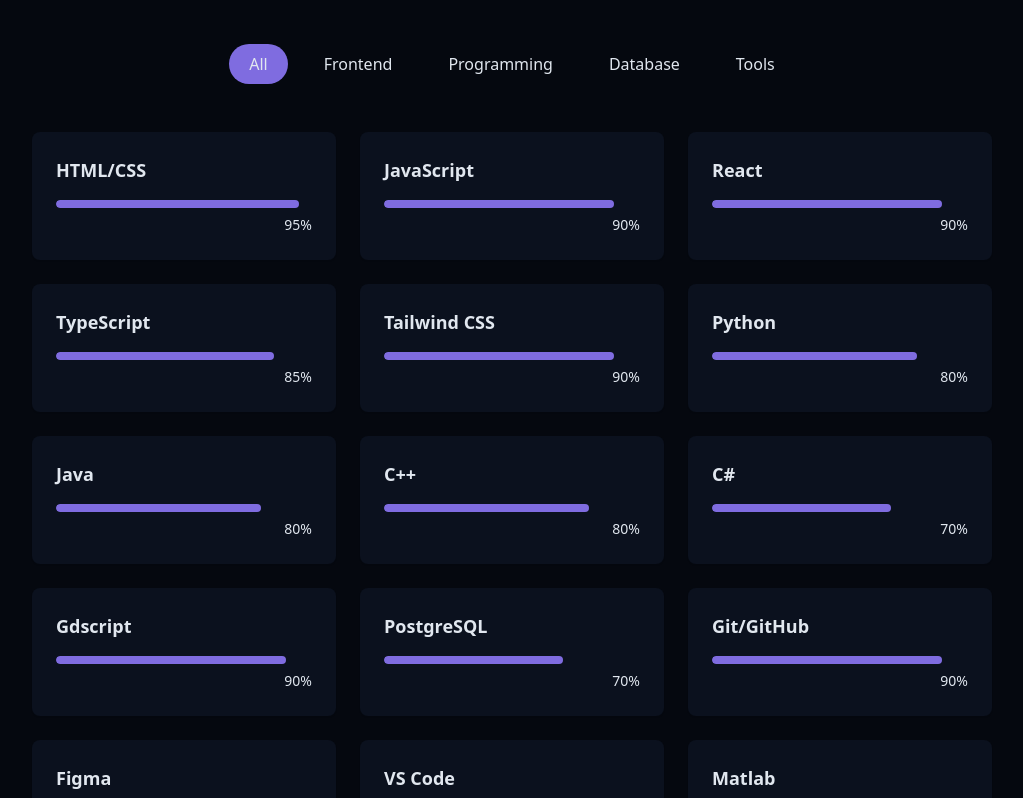
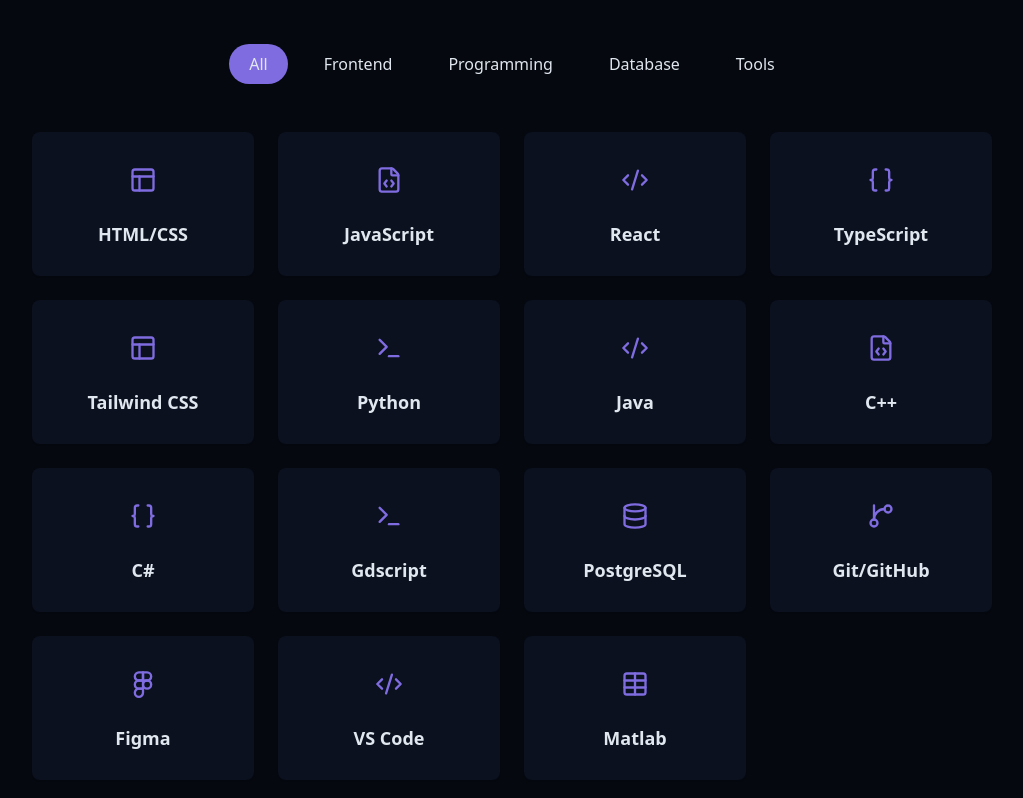
Before and after one commit to PawanH24/Portfolio, a React (Vite) app: page / in a window 1280 px wide. Shown: the part 1742-2540 px from the top of the page, without its empty margins (128-1151 px from the left). Built offline with nearby package versions, Linux system fonts and the light colour scheme.

Commit message:
Updated Footer,Hero and Skill Section
Fixed footer Github link, Update Hero section short <p> and redesigned Skill section with more proffesional design and removed progress bar % desing.

```diff
--- a/src/components/FooterSection.jsx
+++ b/src/components/FooterSection.jsx
@@ -35,17 +35,11 @@ export function FooterSection() {
               design. Let's build something extraordinary together.
             </p>
             <div className="flex items-center gap-4">
-              <SocialLink href="#" label="GitHub">
+              <SocialLink href="https://github.com/PawanH24" label="GitHub">
                 <Github />
               </SocialLink>
               <SocialLink href="#" label="LinkedIn">
                 <Linkedin />
-              </SocialLink>
-              <SocialLink href="#" label="Twitter">
-                <Twitter />
-              </SocialLink>
-              <SocialLink href="#" label="Instagram">
-                <Instagram />
               </SocialLink>
             </div>
           </div>
--- a/src/components/HeroSection.jsx
+++ b/src/components/HeroSection.jsx
@@ -21,9 +21,9 @@ export const HeroSection = () => {
           </h1>
 
           <p className="text-lg md:text-xl text-muted-foreground max-2-2xl mx-auto opacity-0 animate-fade-in-delay-3">
-            I create stellar web experiences with modern technologies.
-            Specializing in front-end development, I build interfaces that are
-            both beautiful and functional.
+            I work on building and improving software applications using modern
+            technologies, with a focus on functionality, clarity, and real-world
+            usability.
           </p>
 
           <div className="pt-4 opacity-0 animate-fade-in-delay-4">
--- a/src/components/SkillsSection.jsx
+++ b/src/components/SkillsSection.jsx
@@ -1,29 +1,41 @@
 import { useState } from "react";
 import { cn } from "@/lib/utils";
+import {
+  Code2,
+  Database,
+  Wrench,
+  Layout,
+  Terminal,
+  FileCode,
+  GitBranch,
+  Figma as FigmaIcon,
+  Braces,
+  Table,
+} from "lucide-react";
 
 const skills = [
   // Frontend
-  { name: "HTML/CSS", level: 95, category: "frontend" },
-  { name: "JavaScript", level: 90, category: "frontend" },
-  { name: "React", level: 90, category: "frontend" },
-  { name: "TypeScript", level: 85, category: "frontend" },
-  { name: "Tailwind CSS", level: 90, category: "frontend" },
+  { name: "HTML/CSS", category: "frontend", icon: Layout },
+  { name: "JavaScript", category: "frontend", icon: FileCode },
+  { name: "React", category: "frontend", icon: Code2 },
+  { name: "TypeScript", category: "frontend", icon: Braces },
+  { name: "Tailwind CSS", category: "frontend", icon: Layout },
 
-  //Programming
-  { name: "Python", level: 80, category: "programming" },
-  { name: "Java", level: 80, category: "programming" },
-  { name: "C++", level: 80, category: "programming" },
-  { name: "C#", level: 70, category: "programming" },
-  { name: "Gdscript", level: 90, category: "programming" },
+  // Programming
+  { name: "Python", category: "programming", icon: Terminal },
+  { name: "Java", category: "programming", icon: Code2 },
+  { name: "C++", category: "programming", icon: FileCode },
+  { name: "C#", category: "programming", icon: Braces },
+  { name: "Gdscript", category: "programming", icon: Terminal },
 
-  //Database
-  { name: "PostgreSQL", level: 70, category: "database" },
+  // Database
+  { name: "PostgreSQL", category: "database", icon: Database },
 
   // Tools
-  { name: "Git/GitHub", level: 90, category: "tools" },
-  { name: "Figma", level: 85, category: "tools" },
-  { name: "VS Code", level: 95, category: "tools" },
-  { name: "Matlab", level: 80, category: "tools" },
+  { name: "Git/GitHub", category: "tools", icon: GitBranch },
+  { name: "Figma", category: "tools", icon: FigmaIcon },
+  { name: "VS Code", category: "tools", icon: Code2 },
+  { name: "Matlab", category: "tools", icon: Table },
 ];
 
 const categories = ["all", "frontend", "programming", "database", "tools"];
@@ -42,16 +54,17 @@ export const SkillsSection = () => {
           My <span className="text-primary"> Skills</span>
         </h2>
 
+        {/* Category Filters */}
         <div className="flex flex-wrap justify-center gap-4 mb-12">
-          {categories.map((category, key) => (
+          {categories.map((category) => (
             <button
-              key={key}
+              key={category}
               onClick={() => setActiveCategory(category)}
               className={cn(
                 "px-5 py-2 rounded-full transition-colors duration-300 capitalize",
                 activeCategory === category
                   ? "bg-primary text-primary-foreground"
-                  : "bg-secondary/70 text-forefround hover:bd-secondary"
+                  : "bg-secondary/70 text-foreground hover:bg-secondary"
               )}
             >
               {category}
@@ -59,29 +72,25 @@ export const SkillsSection = () => {
           ))}
         </div>
 
-        <div className="grid grid-cols-1 sm:grid-cols-2 lg:grid-cols-3 gap-6">
-          {filteredSkills.map((skill, key) => (
+        {/* Skills Grid */}
+        <div className="grid grid-cols-1 sm:grid-cols-2 lg:grid-cols-4 gap-6">
+          {filteredSkills.map((skill) => {
+            const Icon = skill.icon;
+            return (
               <div
-              key={key}
+                key={skill.name}
                 className="bg-card p-6 rounded-lg shadow-xs card-hover"
               >
-              <div className="text-left mb-4">
-                <h3 className="font-semibold text-lg"> {skill.name}</h3>
-              </div>
-              <div className="w-full bg-secondary/50 h-2 rounded-full overflow-hidden">
-                <div
-                  className="bg-primary h-2 rounded-full origin-left animate-[grow_1.5s_ease-out]"
-                  style={{ width: skill.level + "%" }}
-                />
+                <div className="flex flex-col items-center text-center">
+                  <div className="w-12 h-12 rounded-lg bg-secondary/50 flex items-center justify-center mb-4">
+                    <Icon className="w-7 h-7 text-primary" />
                   </div>
 
-              <div className="text-right mt-1">
-                <span className="text-sm text-muted-foreground">
-                  {skill.level}%
-                </span>
+                  <h3 className="font-semibold text-lg mb-1">{skill.name}</h3>
                 </div>
               </div>
-          ))}
+            );
+          })}
         </div>
       </div>
     </section>
```
Lines whose indentation alone changed are shown as unchanged.
